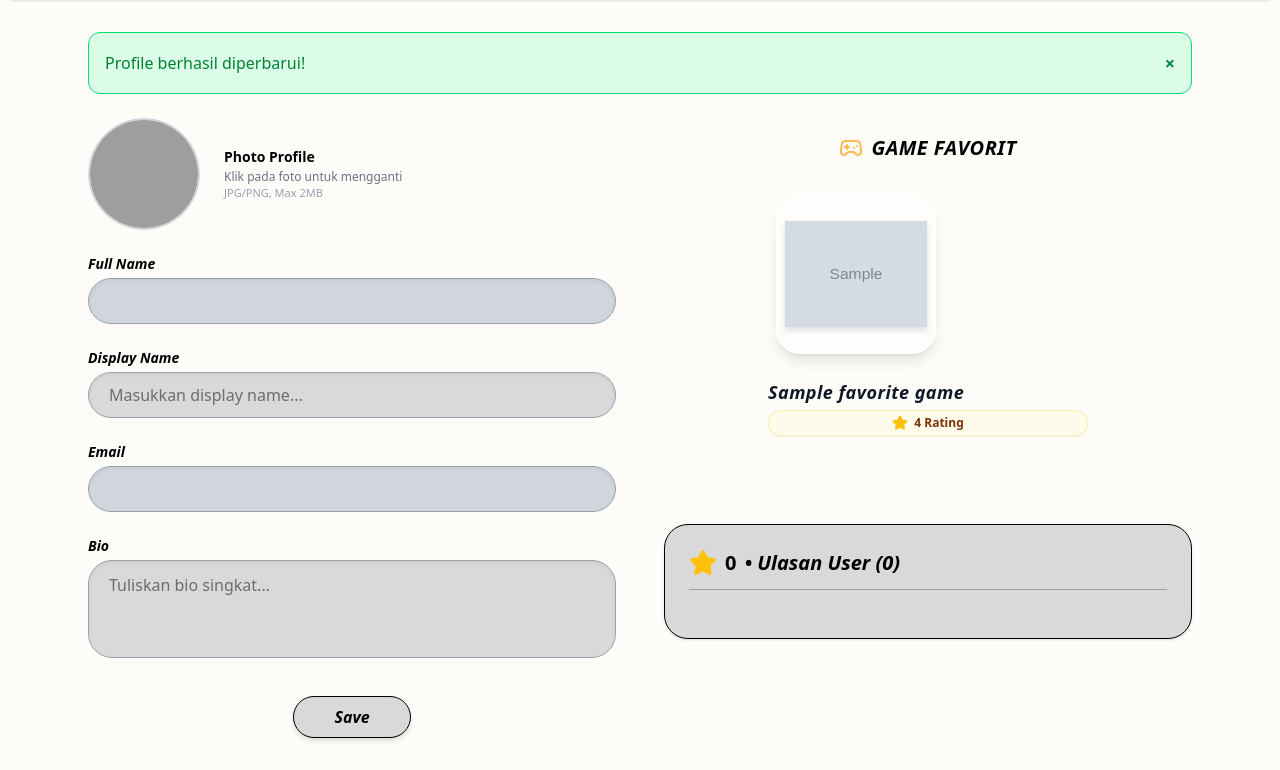
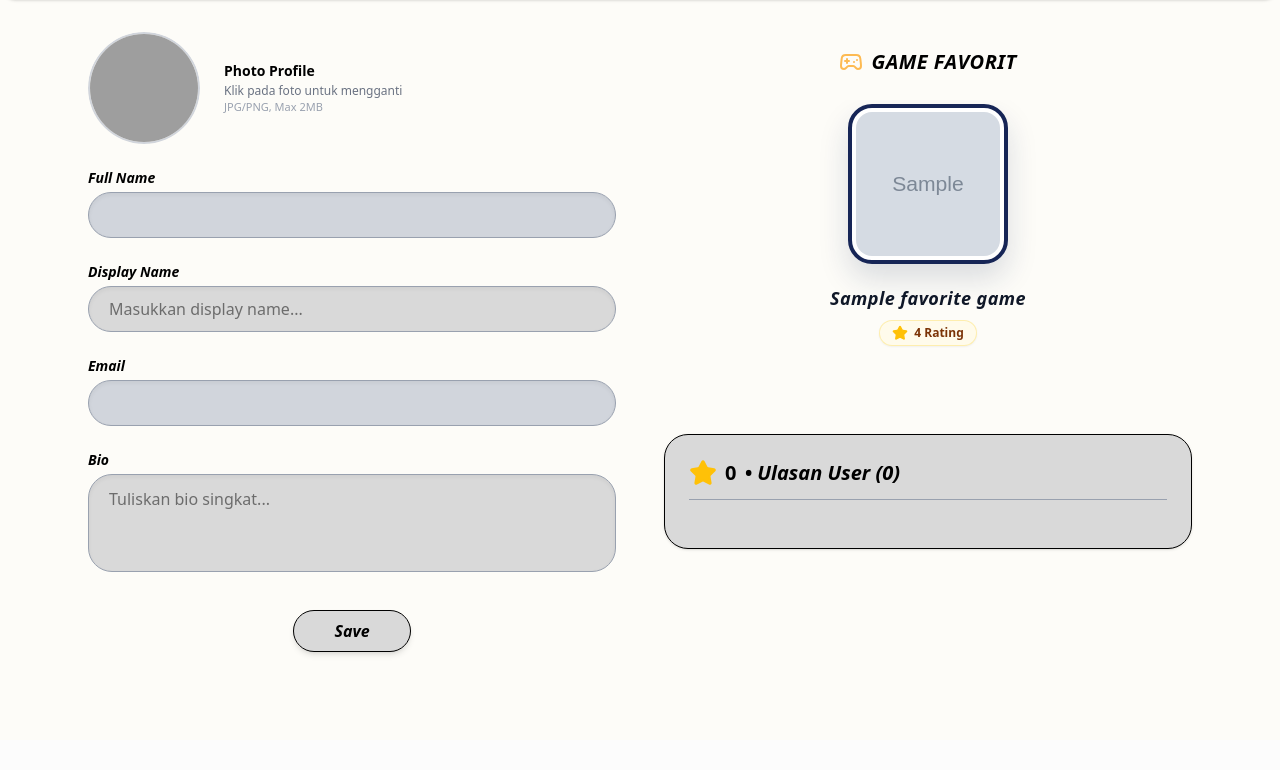
Before and after one commit to relinquish3d/Project-TA, a Laravel app: template resources/views/profile/edit.blade.php in a window 1280 px wide. Shown: the part 60-830 px from the top of the page. After the commit the page ends 716 px from the top, so only its background shows below. Run offline with Laravel 12, Linux system fonts and the light colour scheme; a user stored in the database is signed in; data comes from the database, SQL or seed files in the repository; tables that the repository leaves empty hold one stand-in row (values such as "Sample post"); the template is opened without the code that fills it: most values are stand-ins (such as "Sample title", 1, 10 or a date in 2020); grey boxes marked "Sample" are stand-in pictures; style sheets or scripts are compiled from the project's sources; grey boxes are pictures that could not be loaded.

Commit message:
feat: enhance user registration flow with session management and validation alerts

```diff
--- a/resources/views/profile/edit.blade.php
+++ b/resources/views/profile/edit.blade.php
@@ -276,19 +276,49 @@
     <!-- Main Container -->
     <div class="max-w-6xl mx-auto px-6 py-8">
 
-        <!-- notif update profile  -->
+        <!-- 🚨 NOTIF UPDATE PROFILE: PAS DI SEBELAH KIRI TITIK TIGA -->
         @if (session('status') === 'profile-updated')
-        <div class="mb-6 p-4 bg-green-100 border border-green-400 text-green-700 rounded-xl flex items-center justify-between">
-            <span>Profile berhasil diperbarui!</span>
-            <button onclick="this.parentElement.remove()" class="font-bold text-lg">&times;</button>
+        <div x-data="{ show: true }" x-show="show" x-init="setTimeout(() => show = false, 4000)"
+             x-transition:enter="transition ease-out duration-300 transform"
+             x-transition:enter-start="translate-x-4 opacity-0 scale-95"
+             x-transition:enter-end="translate-x-0 opacity-100 scale-100"
+             x-transition:leave="transition ease-in duration-200 transform"
+             x-transition:leave-start="translate-x-0 opacity-100"
+             x-transition:leave-end="translate-x-4 opacity-0"
+             class="absolute top-3.5 right-20 z-50 max-w-xs w-64 bg-emerald-600/90 backdrop-blur-xl border border-emerald-500/40 rounded-2xl p-2.5 shadow-md flex items-center justify-between"
+             x-cloak>
+            <div class="flex items-center gap-2">
+                <div class="bg-white/20 p-1 rounded-xl flex-shrink-0">
+                    <svg class="w-3.5 h-3.5 text-white" fill="none" viewBox="0 0 24 24" stroke-width="2.5" stroke="currentColor">
+                        <path stroke-linecap="round" stroke-linejoin="round" d="M9 12.75 11.25 15 15 9.75M21 12a9 9 0 1 1-18 0 9 9 0 0 1 18 0Z" />
+                    </svg>
+                </div>
+                <span class="text-xs font-bold text-white tracking-wide leading-tight">Profile berhasil diperbarui!</span>
+            </div>
+            <button type="button" @click="show = false" class="text-white/60 hover:text-white font-medium text-lg px-1">&times;</button>
         </div>
         @endif
 
-        <!-- notif report -->
+       <!-- 🚨 NOTIF REPORT: PAS DI SEBELAH KIRI TITIK TIGA -->
         @if (session('success_report'))
-        <div class="mb-6 p-4 bg-green-100 border border-green-400 text-green-700 rounded-xl flex items-center justify-between shadow-sm">
-            <span>{{ session('success_report') }}</span>
-            <button onclick="this.parentElement.remove()" class="font-bold text-lg hover:text-green-900">&times;</button>
+        <div x-data="{ show: true }" x-show="show" x-init="setTimeout(() => show = false, 4000)"
+             x-transition:enter="transition ease-out duration-300 transform"
+             x-transition:enter-start="translate-x-4 opacity-0 scale-95"
+             x-transition:enter-end="translate-x-0 opacity-100 scale-100"
+             x-transition:leave="transition ease-in duration-200 transform"
+             x-transition:leave-start="translate-x-0 opacity-100"
+             x-transition:leave-end="translate-x-4 opacity-0"
+             class="absolute top-3.5 right-20 z-50 max-w-xs w-64 bg-emerald-600/90 backdrop-blur-xl border border-emerald-500/40 rounded-2xl p-2.5 shadow-md flex items-center justify-between"
+             x-cloak>
+            <div class="flex items-center gap-2">
+                <div class="bg-white/20 p-1 rounded-xl flex-shrink-0">
+                    <svg class="w-3.5 h-3.5 text-white" fill="none" viewBox="0 0 24 24" stroke-width="2.5" stroke="currentColor">
+                        <path stroke-linecap="round" stroke-linejoin="round" d="M9 12.75 11.25 15 15 9.75M21 12a9 9 0 1 1-18 0 9 9 0 0 1 18 0Z" />
+                    </svg>
+                </div>
+                <span class="text-xs font-bold text-white tracking-wide leading-tight">{{ session('success_report') }}</span>
+            </div>
+            <button type="button" @click="show = false" class="text-white/60 hover:text-white font-medium text-lg px-1">&times;</button>
         </div>
         @endif
 
@@ -376,7 +406,6 @@
                 <div class="lg:col-span-6 space-y-8">
                     <!-- Swiper.js CSS -->
                     <link rel="stylesheet" href="https://cdn.jsdelivr.net/npm/swiper@11/swiper-bundle.min.css" />
-
                                        <!-- Bagian Card Slider Logo Game (Sesuai Database) -->
                     <div class="w-full py-4">
                         <div class="flex items-center justify-center gap-2 mb-6">
@@ -384,49 +413,54 @@
                             <h2 class="text-center font-bold italic text-xl tracking-wide text-black uppercase">Game Favorit</h2>
                         </div>
 
-                        <div class="relative max-w-sm mx-auto px-6">
-                            <!-- Swiper Container -->
-                            <div class="swiper gameLogoSwiper !pb-10 !px-2">
+                        <!-- 💡 KUNCI FIX: Ukuran luar dikunci w-[26rem] dan overflow-hidden dipasang DI SINI agar slide samping tersembunyi halus -->
+                        <div class="relative w-[26rem] mx-auto overflow-hidden px-14 !pb-10">
+
+                            <!-- Swiper Container dibuat visible agar bayangan logo tidak terpotong kaku saat digeser -->
+                            <div class="swiper gameLogoSwiper !overflow-visible">
                                 <div class="swiper-wrapper">
 
                                     @forelse($favoriteGames as $game)
                                     <!-- Slide Item -->
-                                    <div class="swiper-slide flex flex-col items-center justify-center group">
-                                        <div class="relative p-2 cursor-pointer transition-transform duration-300 group-hover:-translate-y-2">
-                                            <!-- Efek Glow -->
-                                            <div class="absolute inset-0 bg-red-500/20 blur-xl rounded-full opacity-0 group-hover:opacity-100 transition-opacity duration-500"></div>
+                                    <div class="swiper-slide text-center">
+                                        <div class="flex flex-col items-center justify-center w-full">
 
-                                            <!-- Logo Container -->
-                                            <div class="relative w-40 h-40 flex items-center justify-center p-2 rounded-3xl bg-white/40 backdrop-blur-md border border-white/60 shadow-lg group-hover:shadow-red-500/30 transition-all duration-300">
-                                                <img src="{{ asset($game['image']) }}" alt="{{ $game['name'] }}" class="w-full h-full object-contain filter drop-shadow-md transition-transform duration-300 group-hover:scale-110">
+                                            <!-- Wadah Posisi Logo -->
+                                            <div class="relative w-full flex items-center justify-center p-1">
+                                                <!-- Kotak Melengkung Premium -->
+                                                <div class="relative w-40 h-40 flex items-center justify-center p-1 rounded-3xl bg-white border-4 border-blue-950 shadow-[0_15px_30px_rgba(23,37,84,0.15)] overflow-hidden transition-transform duration-300 hover:scale-105">
+                                                    <img src="{{ asset($game['image']) }}" alt="{{ $game['name'] }}" class="w-full h-full object-cover block rounded-2xl">
                                                 </div>
                                             </div>
 
                                             <!-- Nama Game -->
-                                        <h3 class="text-lg font-extrabold italic text-gray-900 mt-4 tracking-wide">{{ $game['name'] }}</h3>
+                                            <h3 class="text-lg font-extrabold italic text-gray-900 mt-4 tracking-wide truncate w-full px-1">{{ $game['name'] }}</h3>
 
                                             <!-- Rating -->
-                                        <div class="flex items-center justify-center gap-1.5 mt-1 bg-amber-50 px-3 py-1 rounded-full border border-amber-200/60 shadow-xs">
+                                            <div class="flex items-center justify-center gap-1.5 mt-2 bg-amber-50 px-3 py-1 rounded-full border border-amber-200/60 shadow-xs w-fit mx-auto">
                                                 <i data-lucide="star" class="w-4 h-4 fill-[#FFC107] text-[#FFC107]"></i>
                                                 <span class="text-xs font-bold text-amber-900">{{ $game['rating'] }} Rating</span>
                                             </div>
                                         </div>
+                                    </div>
                                     @empty
-                                    <!-- Jika Kosong -->
-                                    <div class="swiper-slide flex flex-col items-center justify-center py-10">
-                                        <p class="text-xs text-gray-500 italic">Belum ada game favorit di database.</p>
+                                    <div class="swiper-slide text-center py-10">
+                                        <p class="text-sm text-gray-500 italic">Belum ada game favorit.</p>
                                     </div>
                                     @endforelse
 
                                 </div>
+                            </div>
 
-                                <!-- Pagination & Tombol Navigasi (Hanya muncul jika item > 1) -->
-                                <div class="swiper-pagination !bottom-1"></div>
-                                <div class="swiper-button-next !w-9 !h-9 !text-black !bg-white/80 hover:!bg-white rounded-full shadow-md backdrop-blur-xs after:!text-xs after:!font-bold transition"></div>
-                                <div class="swiper-button-prev !w-9 !h-9 !text-black !bg-white/80 hover:!bg-white rounded-full shadow-md backdrop-blur-xs after:!text-xs after:!font-bold transition"></div>
+                            <!-- Pagination Titik-Titik ditaruh di bawah kontainer luar -->
+                            <div class="swiper-pagination !bottom-2"></div>
+
+                            <!-- Tombol Navigasi Panah otomatis terkunci pas melayang di luar sisi kiri dan kanan logo secara seimbang -->
+                            <div class="swiper-button-prev !w-9 !h-9 !text-black !bg-white hover:!bg-gray-100 rounded-full shadow-md border border-gray-200 after:!text-xs after:!font-black transition-all absolute left-1 top-16 z-50"></div>
+                            <div class="swiper-button-next !w-9 !h-9 !text-black !bg-white hover:!bg-gray-100 rounded-full shadow-md border border-gray-200 after:!text-xs after:!font-black transition-all absolute right-1 top-16 z-50"></div>
                         </div>
                     </div>
-                    </div>
+
 
                     <!-- Swiper.js Script -->
                     <script src="https://cdn.jsdelivr.net/npm/swiper@11/swiper-bundle.min.js"></script>
@@ -440,7 +474,7 @@
 
                             new Swiper('.gameLogoSwiper', {
                                 slidesPerView: 1,
-                                spaceBetween: 20,
+                                spaceBetween: 100,
                                 loop: totalSlides > 1, // Jika cuma 1, loop dimatikan agar tidak duplikat
                                 centeredSlides: true,
                                 autoplay: totalSlides > 1 ? {
```
Also changed, not shown: app/Http/Controllers/Auth/RegisteredUserController.php (+16 -13 lines), resources/views/auth/choose-game.blade.php (+63 -13 lines). Lines whose indentation alone changed are shown as unchanged.
